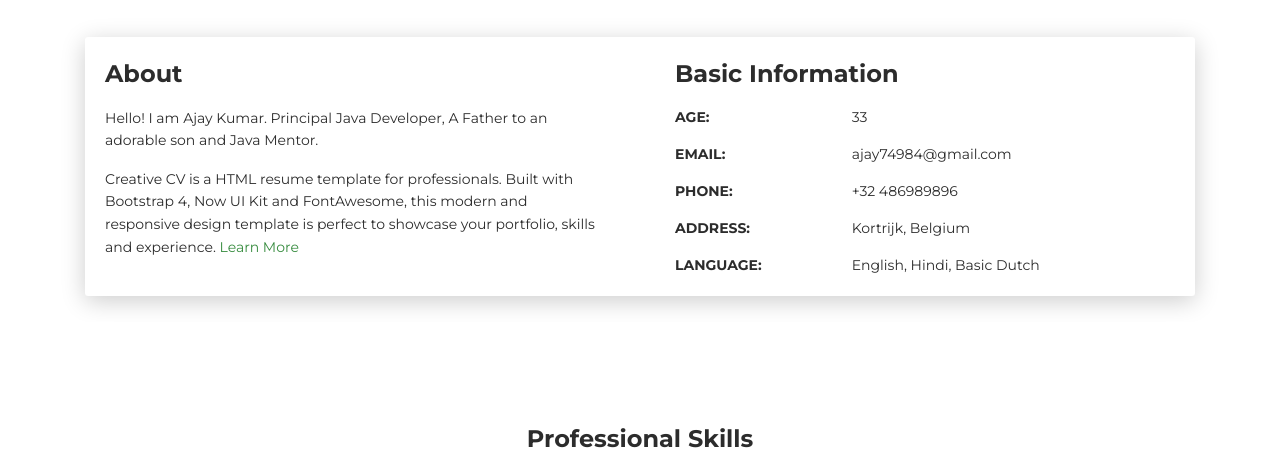
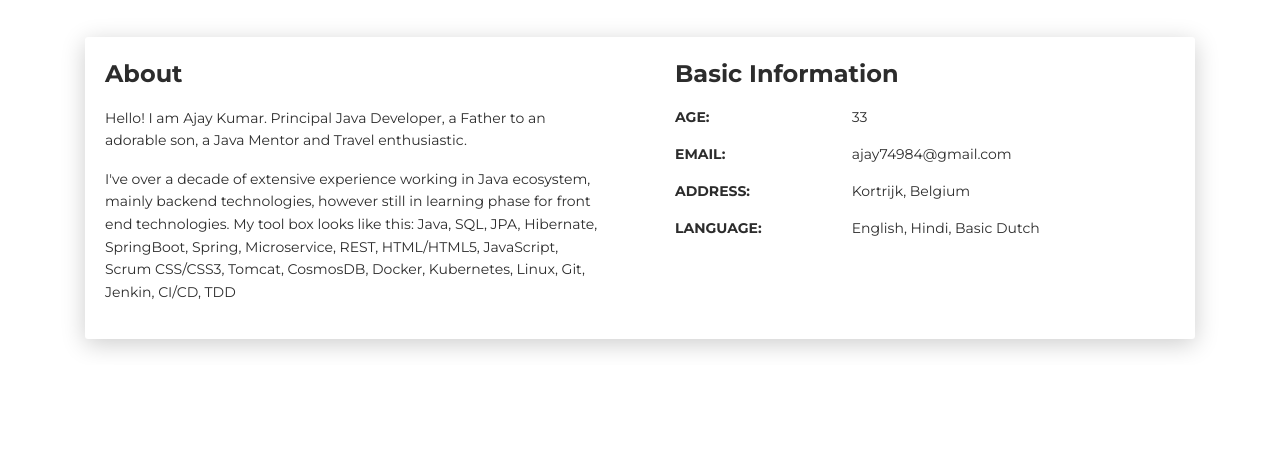
Before and after one commit to ajay74984/myresume, a plain HTML site: page index.html in a window 1280 px wide. Shown: the part 583-1045 px from the top of the page. Drawn offline with Linux system fonts and the light colour scheme.

Commit message:
updated about

```diff
--- a/index.html
+++ b/index.html
@@ -73,8 +73,12 @@
         <div class="col-lg-6 col-md-12">
           <div class="card-body">
             <div class="h4 mt-0 title">About</div>
-            <p>Hello! I am Ajay Kumar. Principal Java Developer, A Father to an adorable son and Java Mentor.</p>
-            <p>Creative CV is a HTML resume template for professionals. Built with Bootstrap 4, Now UI Kit and FontAwesome, this modern and responsive design template is perfect to showcase your portfolio, skills and experience. <a href="https://templateflip.com/templates/creative-cv/" target="_blank">Learn More</a></p>
+            <p>Hello! I am Ajay Kumar. Principal Java Developer, a Father to an adorable son, a Java Mentor
+              and Travel enthusiastic.</p>
+            <p>I've over a decade of extensive experience working in Java ecosystem, mainly backend technologies, however still in
+              learning phase for front end technologies. My tool box looks like this:
+              Java, SQL, JPA, Hibernate, SpringBoot, Spring, Microservice, REST, HTML/HTML5, JavaScript, Scrum
+              CSS/CSS3, Tomcat, CosmosDB, Docker, Kubernetes, Linux, Git, Jenkin, CI/CD, TDD</p>
           </div>
         </div>
         <div class="col-lg-6 col-md-12">
@@ -87,10 +91,6 @@
             <div class="row mt-3">
               <div class="col-sm-4"><strong class="text-uppercase">Email:</strong></div>
               <div class="col-sm-8">ajay74984@gmail.com</div>
-            </div>
-            <div class="row mt-3">
-              <div class="col-sm-4"><strong class="text-uppercase">Phone:</strong></div>
-              <div class="col-sm-8">+32 486989896</div>
             </div>
             <div class="row mt-3">
               <div class="col-sm-4"><strong class="text-uppercase">Address:</strong></div>
```
Also changed, not shown: license-free.txt (deleted).
